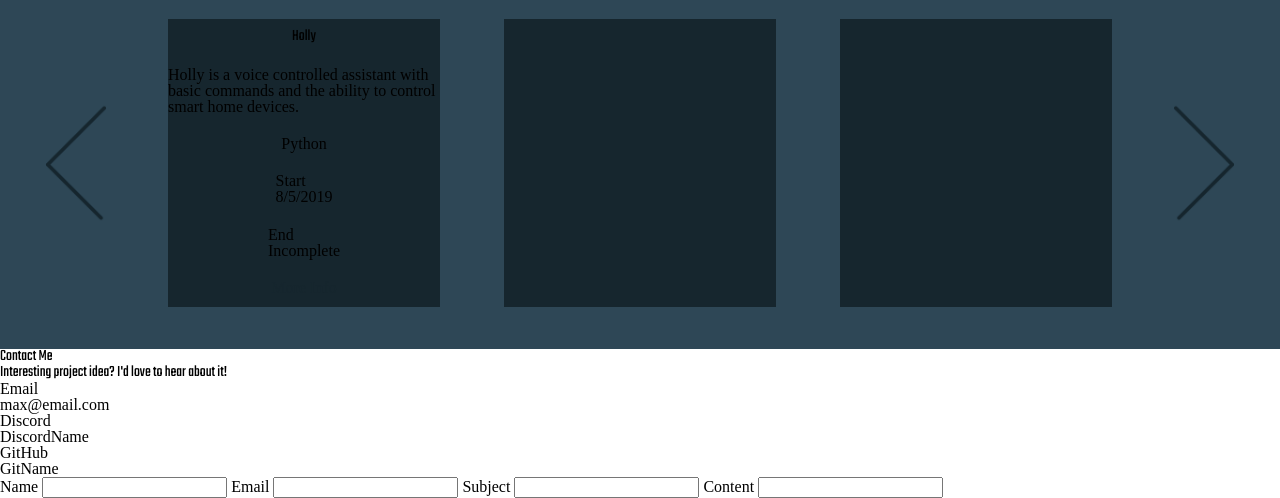
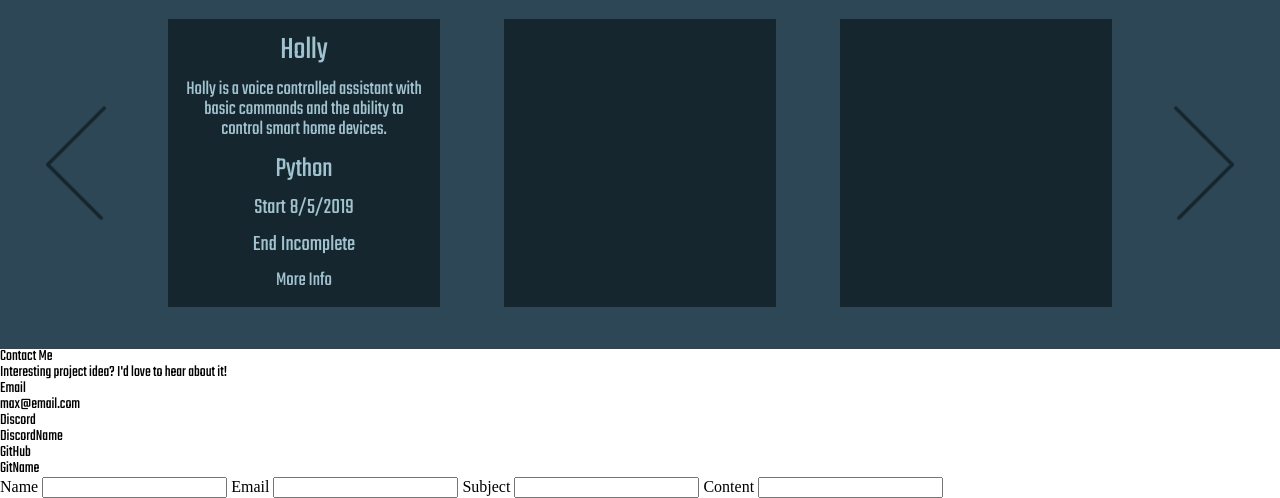
Before and after one commit to weeturtle/Portfolio-2, a plain HTML site: page index.html in a window 1280 px wide. Shown: the part 751-1249 px from the top of the page. Drawn offline with Linux system fonts and the light colour scheme.

Commit message:
Project Styled

```diff
--- a/index.html
+++ b/index.html
@@ -52,7 +52,7 @@
                 <h3>Ralph</h3>
             </div>
         </section>
-        <section class="projects">
+        <section class="projects" id="projects">
             <h2>
                 Projects
             </h2>
@@ -85,10 +85,10 @@
                 </button>
             </div>
         </section>
-        <section class="skills">
+        <section class="skills" id="skills">
 
         </section>
-        <section class="contact-me">
+        <section class="contact-me" id="contact-me">
             <div id="my-info">
                 <h2>Contact Me</h2>
                 <h3>Interesting project idea? I'd love to hear about it!</h3>
--- a/resources/css/styles.css
+++ b/resources/css/styles.css
@@ -2,13 +2,17 @@
 
 h1,
 h2,
-h3 {
+h3,
+h4,
+h5,
+h6,
+p,
+a {
     font-family: 'Teko';
 }
 
 a {
     text-decoration: none;
-    color: #16262E;
 }
 
 a:hover,
@@ -165,17 +169,6 @@ main {
     height: 100%;
 }
 
-.project {
-    background-color: #16262E;
-    flex: 0 1 17rem;
-    height: 18rem;
-    display: flex;
-    flex-direction: column;
-    flex-wrap: wrap;
-    align-items: center;
-    justify-content: space-around;
-}
-
 .project-container {
     display: flex;
     flex-direction: row;
@@ -184,3 +177,39 @@ main {
     width: 100%;
     justify-content: space-around;
 }
+
+.project {
+    background-color: #16262E;
+    color: #A1C2CF;
+    flex: 0 1 17rem;
+    height: 18rem;
+    display: flex;
+    flex-direction: column;
+    flex-wrap: wrap;
+    align-items: center;
+    justify-content: space-around;
+    padding: 0.5rem 1rem;
+}
+
+.project h3 {
+    font-size: 2rem;
+}
+
+.project-description {
+    text-align: center;
+    font-size: 1.25rem;
+}
+
+.project h4 {
+    font-size: 1.75rem;
+}
+
+.project h5 {
+    display: inline-block;
+    font-size: 1.4rem;
+}
+
+.project a {
+    color: #A1C2CF;
+    font-size: 1.25rem;
+}
```
